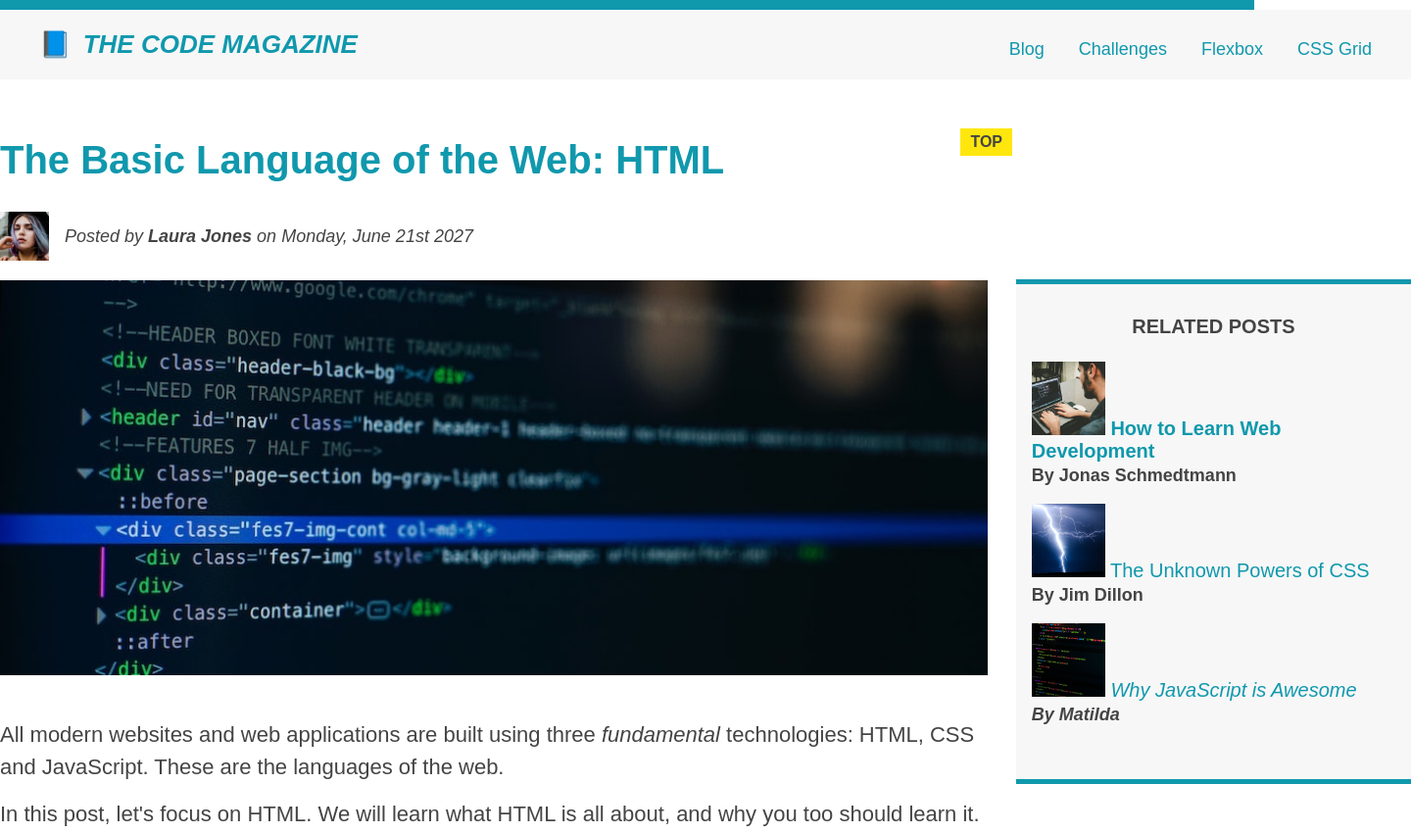
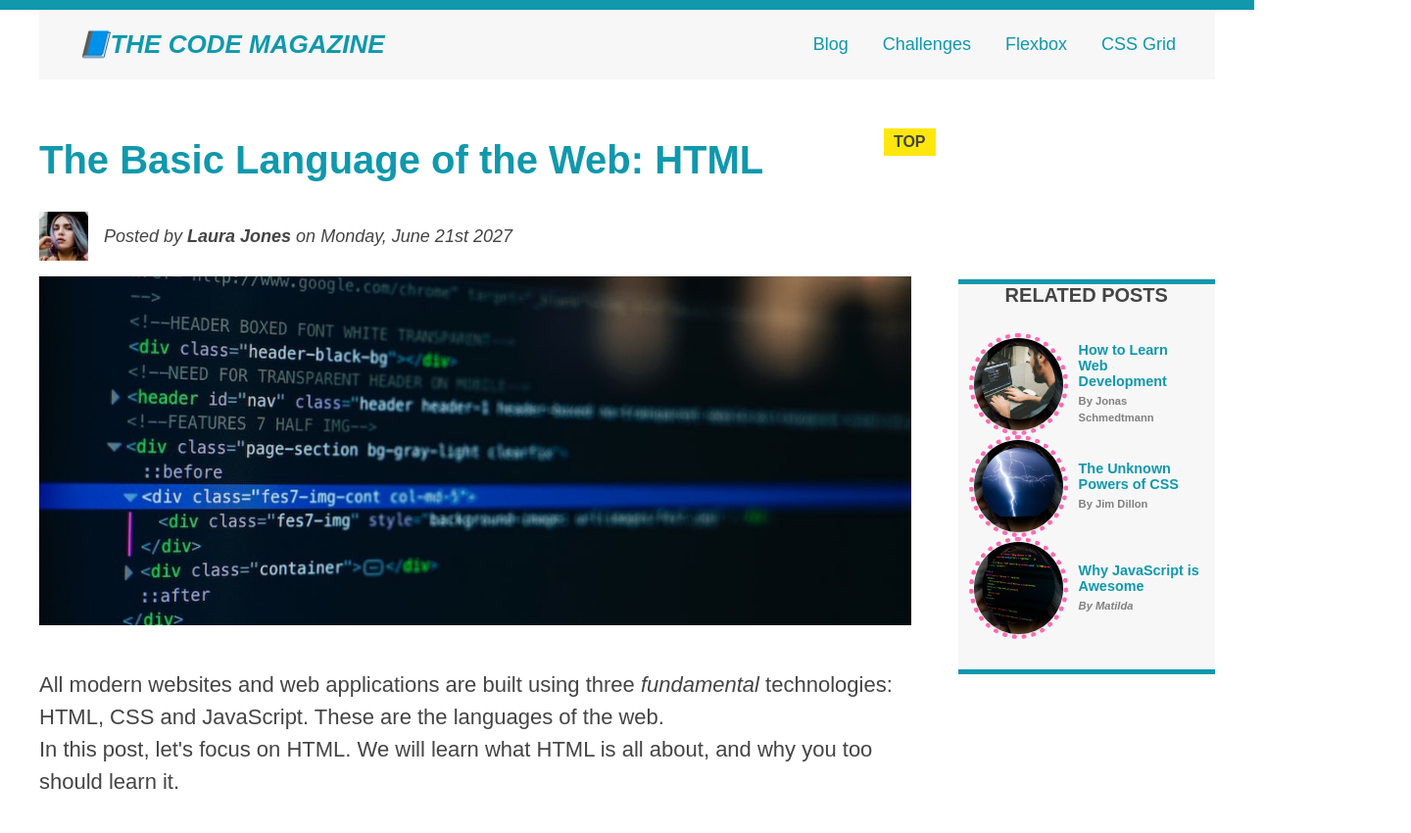
Before and after one commit to Luciano-de-Sousa-Lopes/TheCodeMagazine, a plain HTML site: page index.html in a window 1280 px wide. Shown: the top 850 px of the page at 98% size, 1440 px wide, since content can reach past the window. Drawn offline with Linux system fonts and the light colour scheme.

Commit message:
Created the flexbox layout

```diff
--- a/index.html
+++ b/index.html
@@ -18,23 +18,26 @@
     -->
 
     <div class="container">
-      <header class="main-header clearfix">
-        <h1>📘 The Code Magazine</h1>
+      <header class="main-header">
+        <h1 class="main-header__title">
+          <span>📘</span><span>The Code Magazine</span>
+        </h1>
 
         <nav>
           <!-- <strong>This is the navigation</strong> -->
           <a href="blog.html">Blog</a>
           <a href="#">Challenges</a>
-          <a href="#">Flexbox</a>
-          <a href="#">CSS Grid</a>
+          <a href="flexbox.html">Flexbox</a>
+          <a href="css-grid.html">CSS Grid</a>
         </nav>
-        <!-- <div class="clearfix"></div> -->
       </header>
 
+      <div class="main-container">
         <article>
           <header class="post-header">
             <h2>The Basic Language of the Web: HTML</h2>
 
+            <div class="post-header__container">
               <img
                 src="img/laura-jones.jpg"
                 alt="Headshot of Laura Jones"
@@ -46,6 +49,7 @@
               <p id="author" class="author">
                 Posted by <strong>Laura Jones</strong> on Monday, June 21st 2027
               </p>
+            </div>
 
             <img
               src="img/post-img.jpg"
@@ -60,8 +64,8 @@
           <p>
             All modern websites and web applications are built using three
             <em>fundamental</em>
-          technologies: HTML, CSS and JavaScript. These are the languages of the
-          web.
+            technologies: HTML, CSS and JavaScript. These are the languages of
+            the web.
           </p>
 
           <p>
@@ -73,8 +77,8 @@
           <p>
             HTML stands for <strong>H</strong>yper<strong>T</strong>ext
             <strong>M</strong>arkup <strong>L</strong>anguage. It's a markup
-          language that web developers use to structure and describe the content
-          of a webpage (not a programming language).
+            language that web developers use to structure and describe the
+            content of a webpage (not a programming language).
           </p>
           <p>
             HTML consists of elements that describe different types of content:
@@ -126,37 +130,50 @@
 
           <ul class="related">
             <li>
+              <div class="img-container">
                 <img
                   src="img/related-1.jpg"
                   alt="Person programming"
                   width="75"
                   height="75"
                 />
+              </div>
+              <div class="author-details">
                 <a href="#">How to Learn Web Development</a>
                 <p class="related-author">By Jonas Schmedtmann</p>
+              </div>
             </li>
             <li>
+              <div class="img-container">
                 <img
                   src="img/related-2.jpg"
                   alt="Lightning"
                   width="75"
                   height="75"
                 />
+              </div>
+              <div class="author-details">
                 <a href="#">The Unknown Powers of CSS</a>
                 <p class="related-author">By Jim Dillon</p>
+              </div>
             </li>
             <li>
+              <div class="img-container">
                 <img
                   src="img/related-3.jpg"
                   alt="JavaScript code on a screen"
                   width="75"
                   height="75"
                 />
+              </div>
+              <div class="author-details">
                 <a href="#">Why JavaScript is Awesome</a>
                 <p class="related-author">By Matilda</p>
+              </div>
             </li>
           </ul>
         </aside>
+      </div>
 
       <footer>
         <p id="copyright" class="copyright text">
--- a/style.css
+++ b/style.css
@@ -11,13 +11,12 @@
 body {
   color: #444;
   font-family: sans-serif;
-
   border-top: 10px solid #1098ad;
   position: relative;
 }
 
 .container {
-  width: 90rem;
+  width: 75rem;
   margin: 0 auto;
 }
 
@@ -80,7 +79,6 @@ h4 {
 p {
   font-size: 22px;
   line-height: 1.5;
-  margin-bottom: 15px;
 }
 
 ul,
@@ -153,7 +151,7 @@ a:active {
 
 nav a:link {
   margin-right: 30px;
-  margin-top: 10px;
+  /* margin-top: 10px; */
   display: inline-block;
 }
 
@@ -193,7 +191,7 @@ h2::before {
 }
 
 /* FLOATS */
-.author-img {
+/* .author-img {
   float: left;
   margin-bottom: 1.25rem;
 }
@@ -238,4 +236,81 @@ footer {
   clear: both;
   text-align: center;
   color: gray;
+} */
+
+/* FLEXBOX */
+.main-header {
+  display: flex;
+  align-items: center;
+  justify-content: space-between;
 }
+
+.main-header__title {
+  display: flex;
+  align-items: center;
+}
+
+.post-header__container {
+  display: flex;
+  align-items: center;
+  gap: 1rem;
+  margin-bottom: 1rem;
+}
+
+.main-container {
+  display: flex;
+  gap: 3rem;
+}
+
+article {
+  flex: 1 1 auto;
+}
+
+aside {
+  padding: 1rem;
+  margin-top: 9rem;
+  align-self: flex-start;
+}
+
+aside h4 {
+  margin-top: -1rem;
+  margin-bottom: 2rem;
+}
+
+.related li {
+  font-size: 0.9rem;
+  display: flex;
+  align-items: center;
+  gap: 1rem;
+}
+
+.img-container {
+  padding: 0.5rem;
+  background: linear-gradient(rgba(0, 0, 0, 0.5), rgba(0, 0, 0, 0.5)),
+    url(img/laura-jones.jpg) center/cover no-repeat;
+  border-radius: 100%;
+  outline: 0.35rem dotted hotpink;
+  transition: all 2s;
+}
+
+.related li img {
+  border-radius: 100%;
+  box-shadow: 0px 5px 10px rgba(0, 0, 0, 1);
+  transition: all 0.5s;
+}
+
+.img-container:hover img {
+  transform: translateY(-2.5rem) rotateX(70deg);
+}
+
+.related li a {
+  display: inline-block;
+  font-weight: bold;
+  font-style: normal;
+  margin-bottom: 0.25rem;
+}
+
+.related li p {
+  font-size: 0.7rem;
+  color: gray;
+}
```
Also changed, not shown: flexbox.html (+53 -0 lines). Lines whose indentation alone changed are shown as unchanged.
